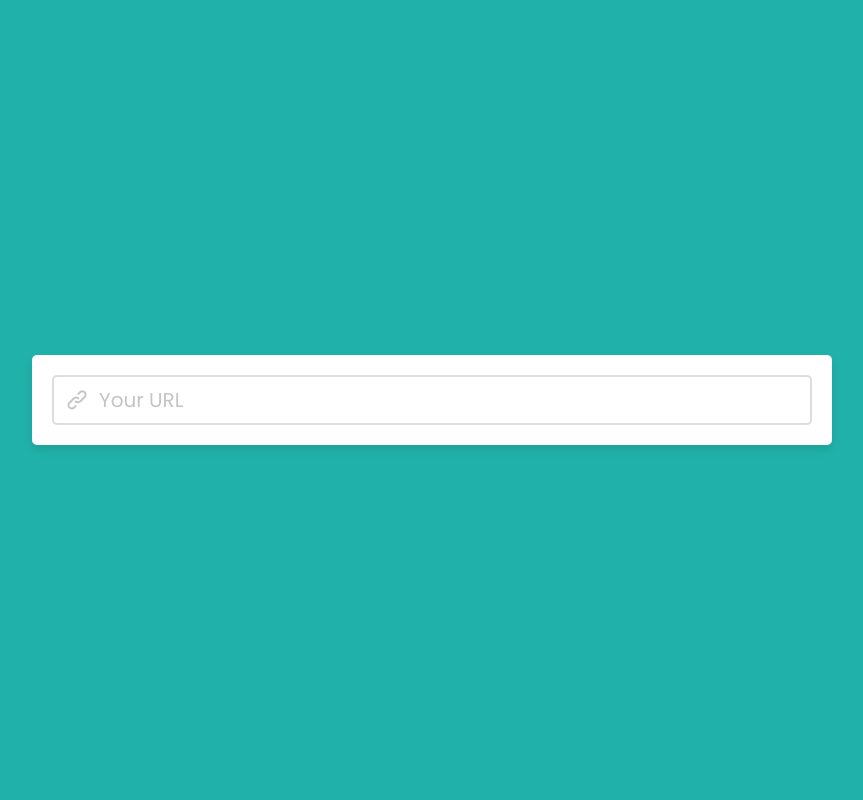
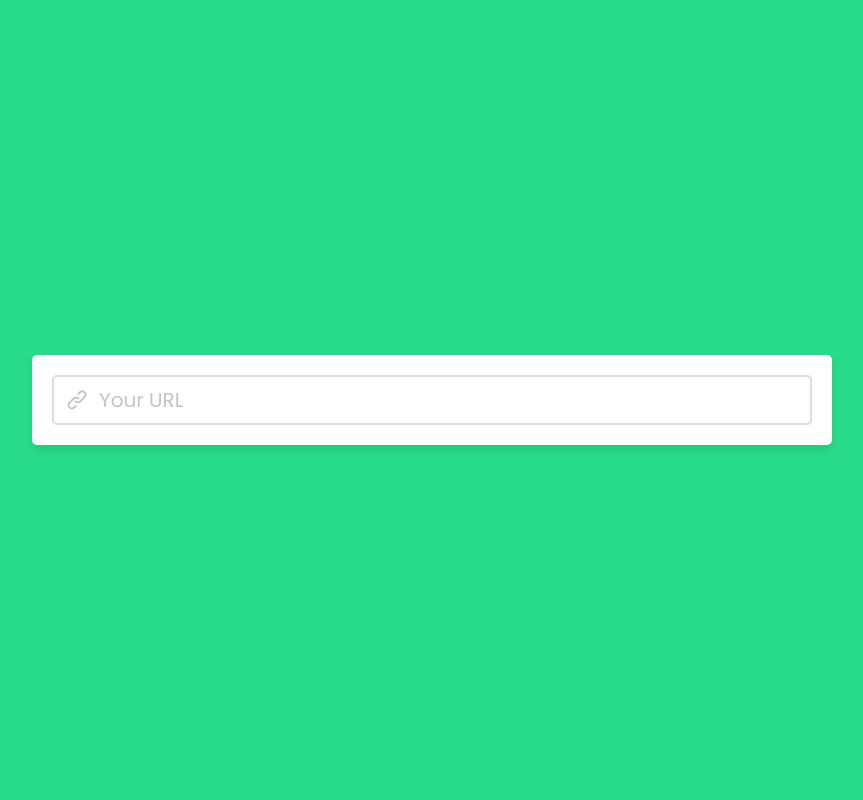
Before and after one commit to SirasakSS/ShortURL, a PHP site: page / in a window 1280 px wide. Shown: the whole page, without its empty margins (208-1071 px from the left). Run offline with PHP 8.4, Linux system fonts and the light colour scheme; data that the repository does not hold is empty.

Commit message:
Add files via upload

```diff
--- a/style.css
+++ b/style.css
@@ -11,7 +11,7 @@ body{
   align-items: center;
   justify-content: center;
   min-height: 100vh;
-  background: #20B2AA;
+  background: #29dc8b;
   padding: 0 10px;
 }
 .wrapper{
```
